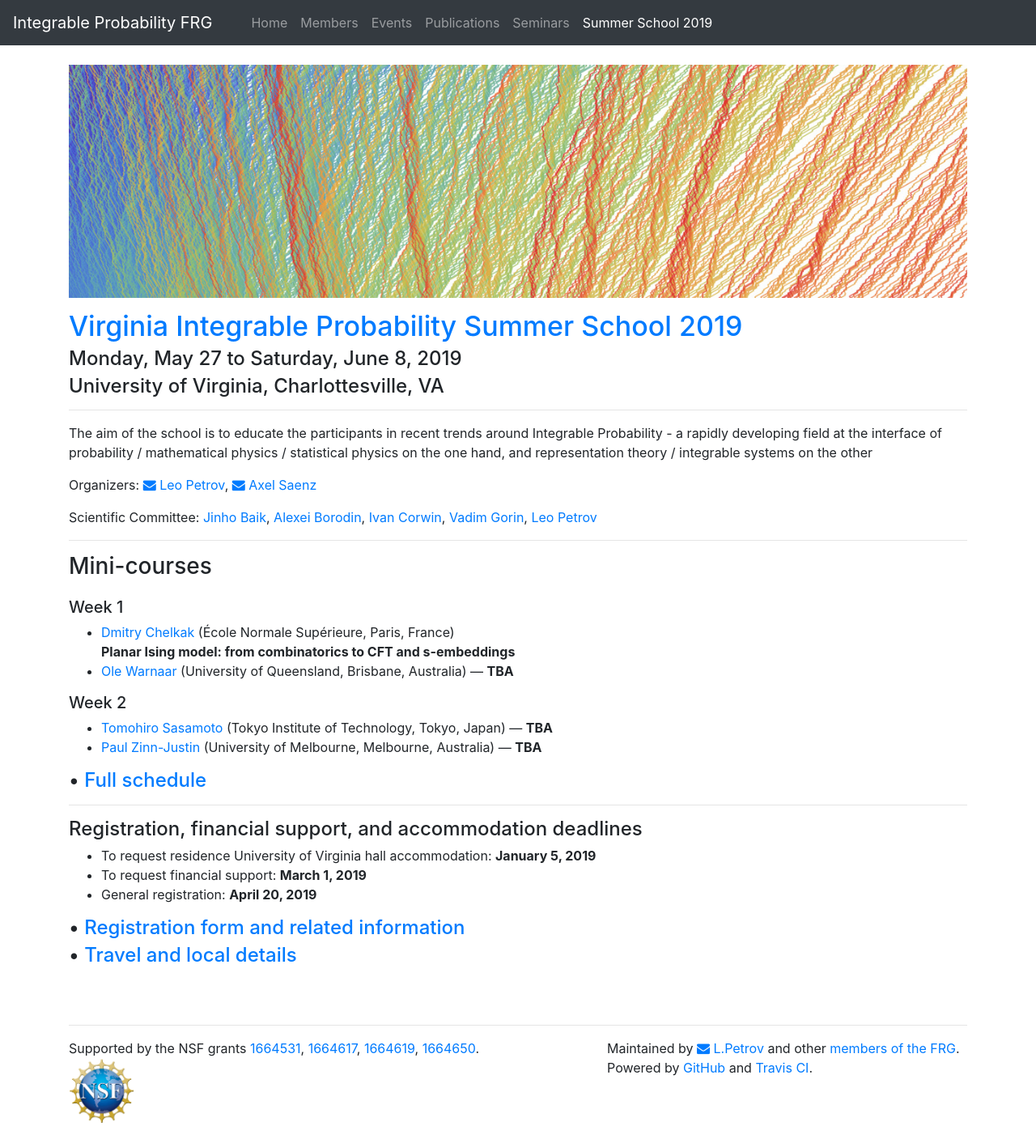
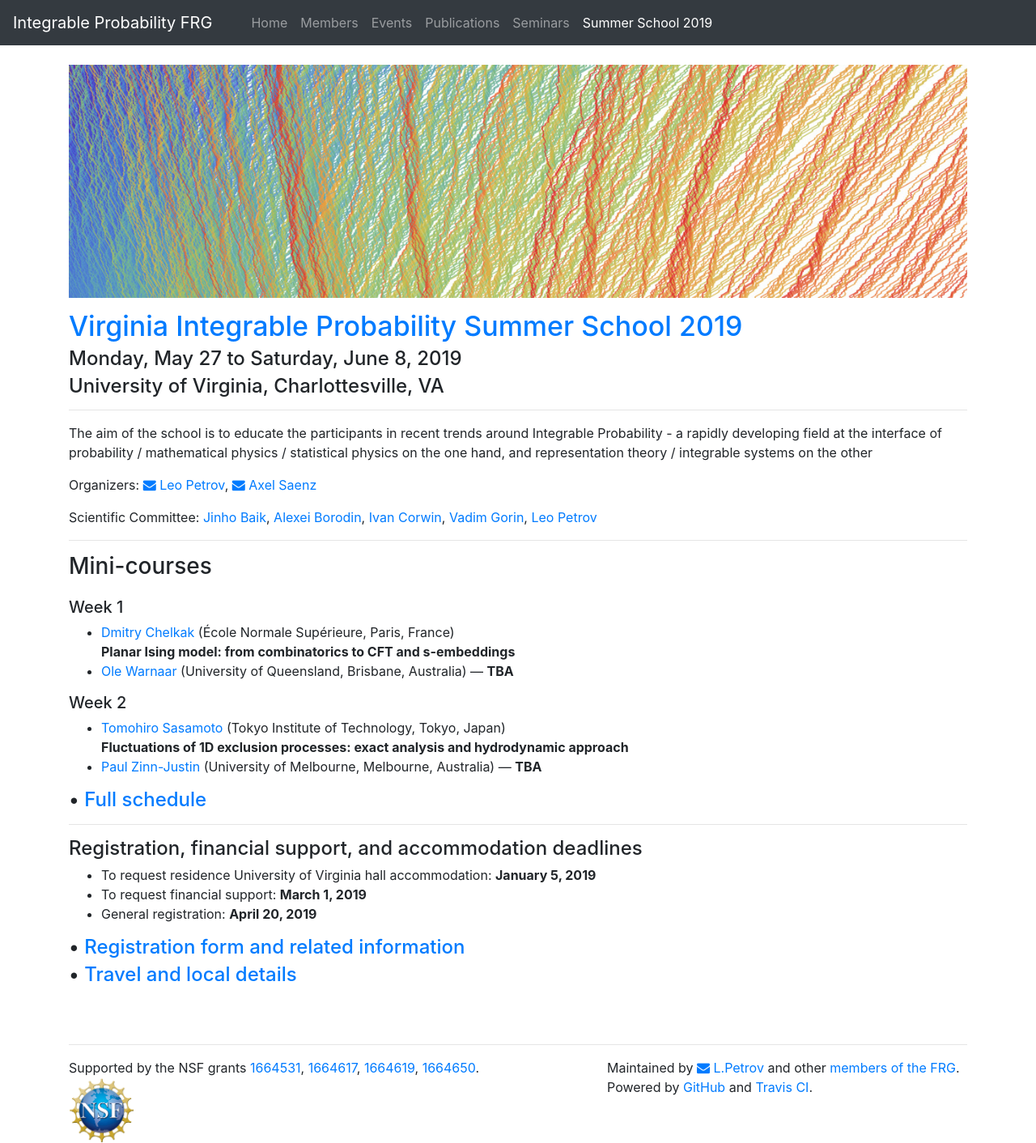
Before and after one commit to int-prob/int-prob-code, a Jekyll site: the page built from vipss2019/index.md, in a window 1280 px wide. Shown: the whole page at 81% size. Built offline with Jekyll 4.4.1, drawn with Linux system fonts in a browser that asks for light colours; nearby versions of some CDN libraries; before the commit the page ends 1388 px from its top, so only the background shows below that.

Commit message:
Update index.md

```diff
--- a/vipss2019/index.md
+++ b/vipss2019/index.md
@@ -53,7 +53,30 @@
 ##### Week 2
 
 <ul>
-<li> <a href="https://search.star.titech.ac.jp/titech-ss/pursuer.act?event=outside&key_t2r2Rid=CTT100380272&lang=en">Tomohiro Sasamoto</a> (Tokyo Institute of Technology, Tokyo, Japan) &mdash; <b>TBA</b></li>
+<li> <a href="https://search.star.titech.ac.jp/titech-ss/pursuer.act?event=outside&key_t2r2Rid=CTT100380272&lang=en">Tomohiro Sasamoto</a> (Tokyo Institute of Technology, Tokyo, Japan)
+<details>
+<summary><strong>Fluctuations of 1D exclusion processes: exact analysis and hydrodynamic approach</strong></summary>
+<div style="padding:10px">
+One dimensional exclusion processes are stochastic processes in which many particles perform random walks under exclusion constraint. They have been playing important role in the fields of stochastic interacting systems in probability theory and non-equilibrium statistical mechanics in physics. For the last two decades, fluctuations of the processes have been studied quite intensively, since the seminal work by Johansson[1-1] on totally asymmetric simple exclusion process (TASEP) showing that the current fluctuation of TASEP with step initial condition is described by the GUE Tracy-Widom distribution. There have been a vast accumulation of generalizations and related results, but there are still many intriguing questions and problems to be solved.
+<br><br>
+In these lectures, we discuss a few new directions in the studies of fluctuations of exclusion processes. We also stress that such studies provide valuable insight to other methods based on hydrodynamic ideas which can be applied to a wider class of interacting particle systems. In the first lecture we review the basics of the subject. After introducing a few models such as the asymmetric simple exclusion process(ASEP) and the Kardar-Parisi-Zhang (KPZ) equation, we explain how one can study their fluctuations for the case of TASEP[1-2]. In the second lecture, we show that an approach introduced in [2] using Frobenius determinant can be applied to a large class of models in a unified manner. In the third lecture we explain our recent result on a two-species exclusion process and connection to the nonlinear fluctuating hydrodynamics[3]. In the last lecture we will consider an application of the techniques to study the large derivation in the symmetric exclusion process[4-1,2].
+<br><br>
+<strong>References</strong>
+<ul>
+<li>[1-1] K. Johansson, Shape fluctuations and random matrices, Commun. Math. Phys. (2009) 437-476. [arXiv:math/9903134]</li>
+<li>[1-2] T. Sasamoto, Fluctuations of the one-dimensional asymmetric exclusion process using random matrix
+techniques, J. Stat. Mech. (2007) P07007. [arXiv:0705.2942]</li>
+<li>[2] T. Imamura, T. Sasamoto, Fluctuations for stationary q- TASEP, to appear in Prob. Th. Rel. Fields. [arXiv:1701.05991]</li>
+<li>[3] Z. Chen, J. de Gier, I. Hiki, T. Sasamoto, Exact confirmation of 1D nonlinear fluctuating hydrodynamics for a two-species exclusion process, Phys. Rev. Lett. 120, 240601 (2018). [arXiv:1803.06829]</li>
+<li>[4-1] T. Imamura, K. Mallick, T. Sasamoto, Large deviations of a tracer in the symmetric exclusion process,
+Phys. Rev. Lett. 118, 160601 (2017). [arXiv:1701.05991]</li>
+<li>[4-2] T. Imamura, K. Mallick, T. Sasamoto, Distribution of a tagged particle position in the one-dimensional symmetric simple exclusion process with two-sided Bernoulli initial condition, arXiv:1810.06131.</li>
+</ul>
+</div>
+</details>
+
+
+</li>
 <li> <a href="http://blogs.unimelb.edu.au/paul-zinn-justin/">Paul Zinn-Justin</a> (University of Melbourne, Melbourne, Australia) &mdash; <b>TBA</b></li>
 </ul>
 
```
